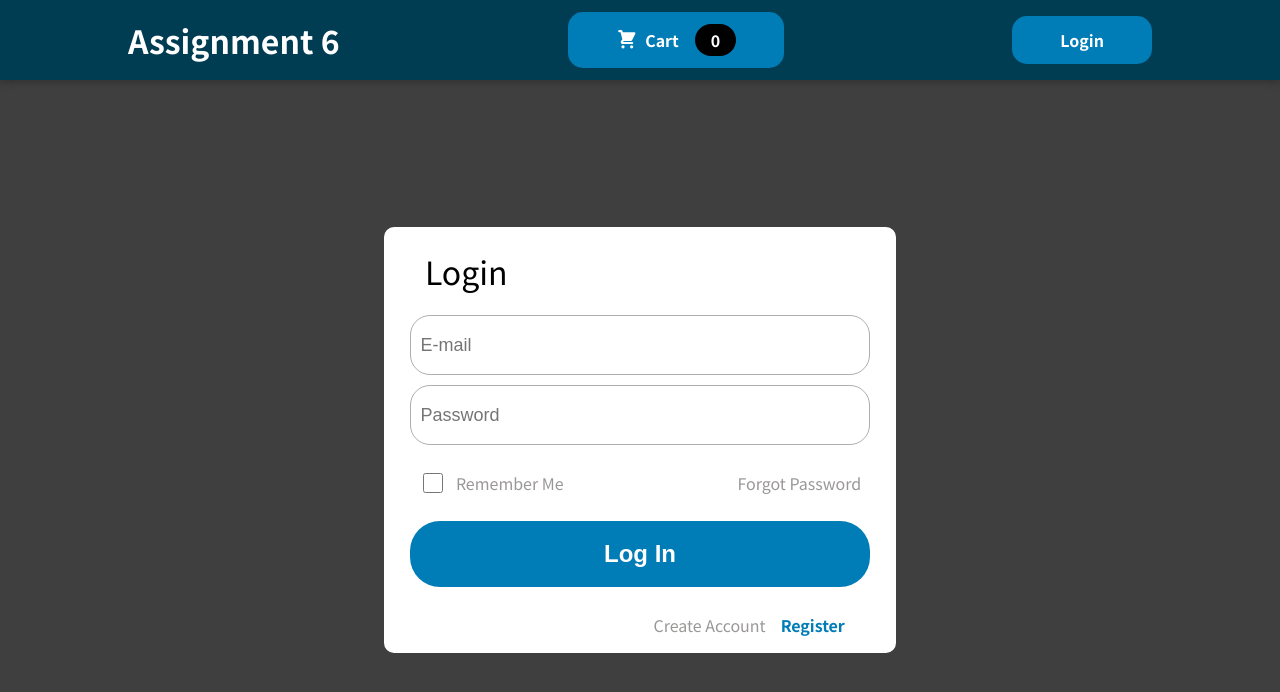
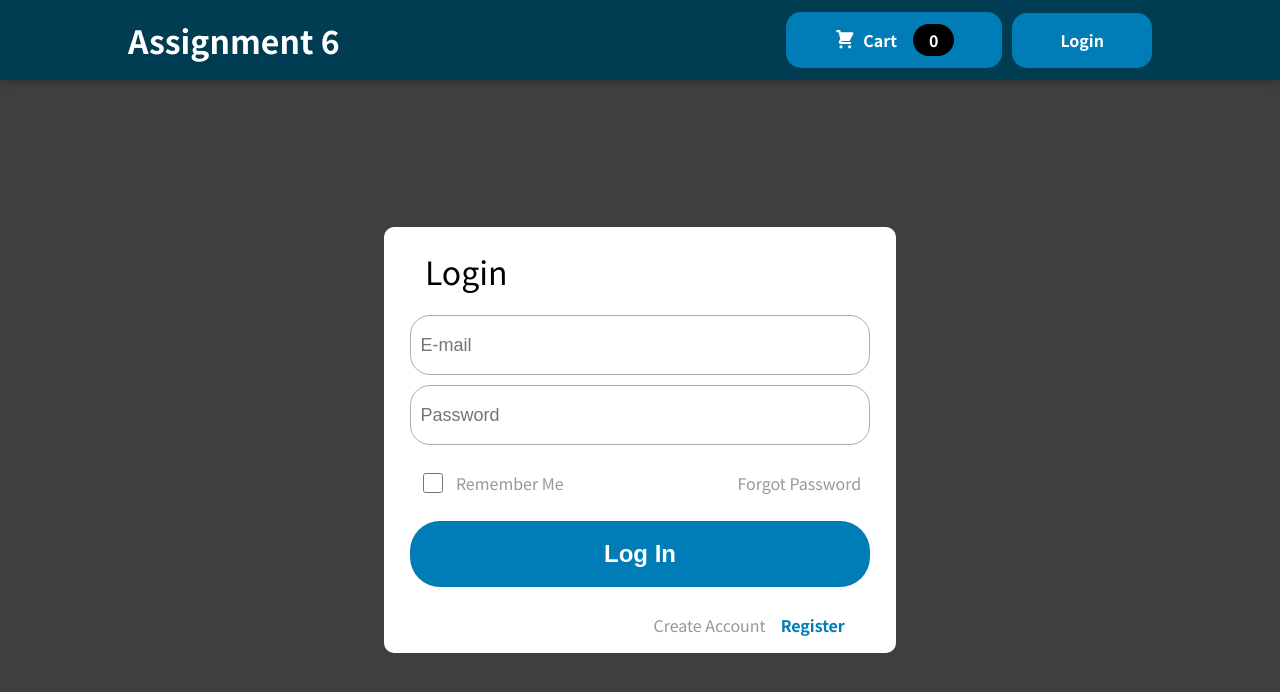
Before and after one commit to dev-ashokmanjhu/Assignment-6-Shopping-Cart-With-Login-and-Signup, a React (Vite) app: page /login in a window 1280 px wide. Shown: the top 692 px of the page. Built offline with nearby package versions, Linux system fonts and the light colour scheme.

Commit message:
fix header

```diff
--- a/src/Layout/Header.jsx
+++ b/src/Layout/Header.jsx
@@ -9,8 +9,8 @@ const Header = (props) => {
         <Link to="/">
           <h1>Assignment 6</h1>
         </Link>
-        <HeaderCartButton />
-        <div>
+        <div className={classes.headerBtn}>
+          <HeaderCartButton />
           <Link to="/login">
             <button className={classes.HeaderLoginBtn}>Login</button>
           </Link>
--- a/src/Layout/Header.module.css
+++ b/src/Layout/Header.module.css
@@ -10,7 +10,11 @@
   box-shadow: 0 2px 8px rgba(0, 0, 0, 0.25);
   z-index: 10;
 }
-
+.headerBtn {
+  display: flex;
+  align-items: center;
+  gap: 10px;
+}
 .main-image {
   width: 100%;
   height: 25rem;
@@ -36,6 +40,7 @@
   align-items: center;
   border-radius: 15px;
   font-weight: bold;
+  height: 55px;
 }
 .HeaderLoginBtn:hover {
   background-color: transparent;
```
